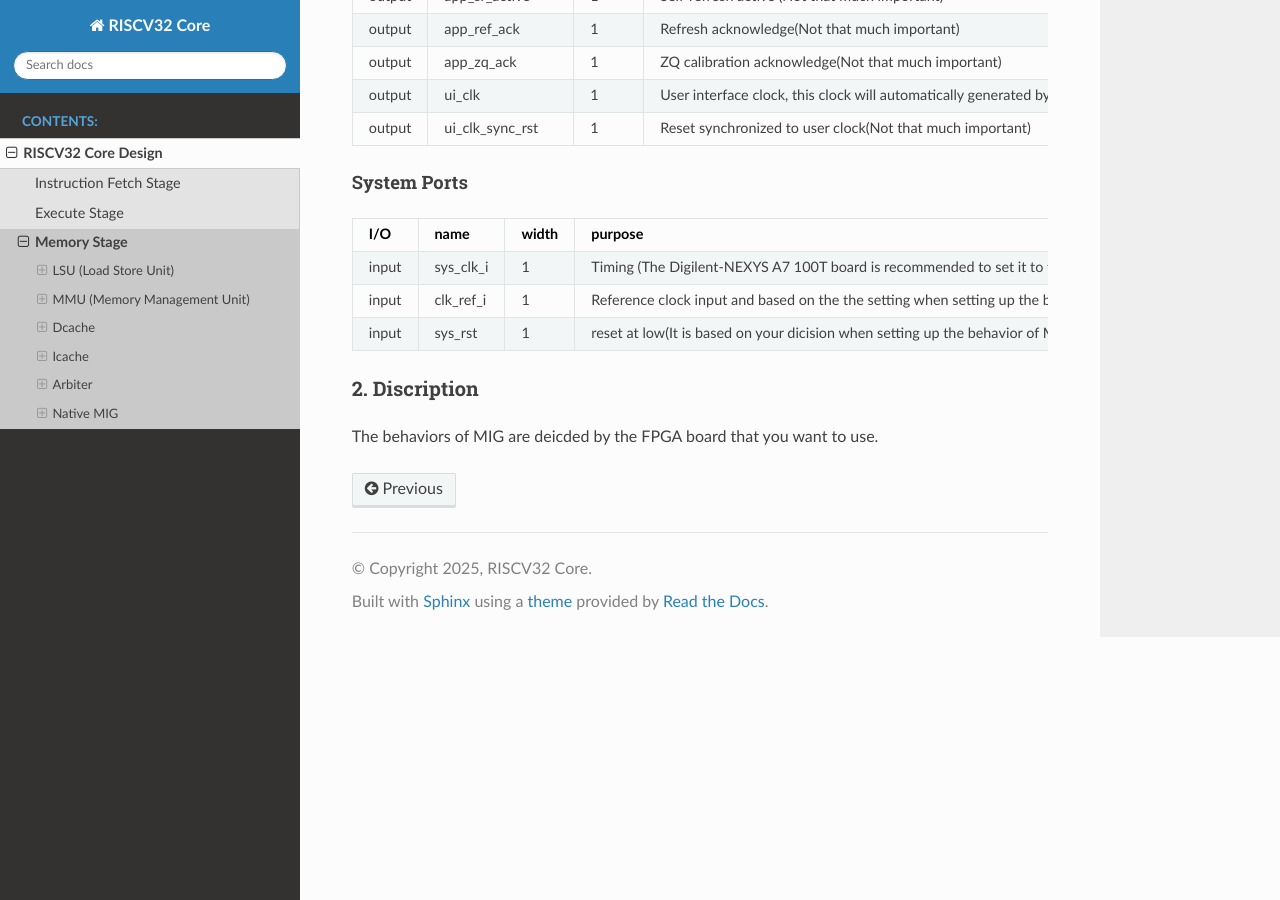
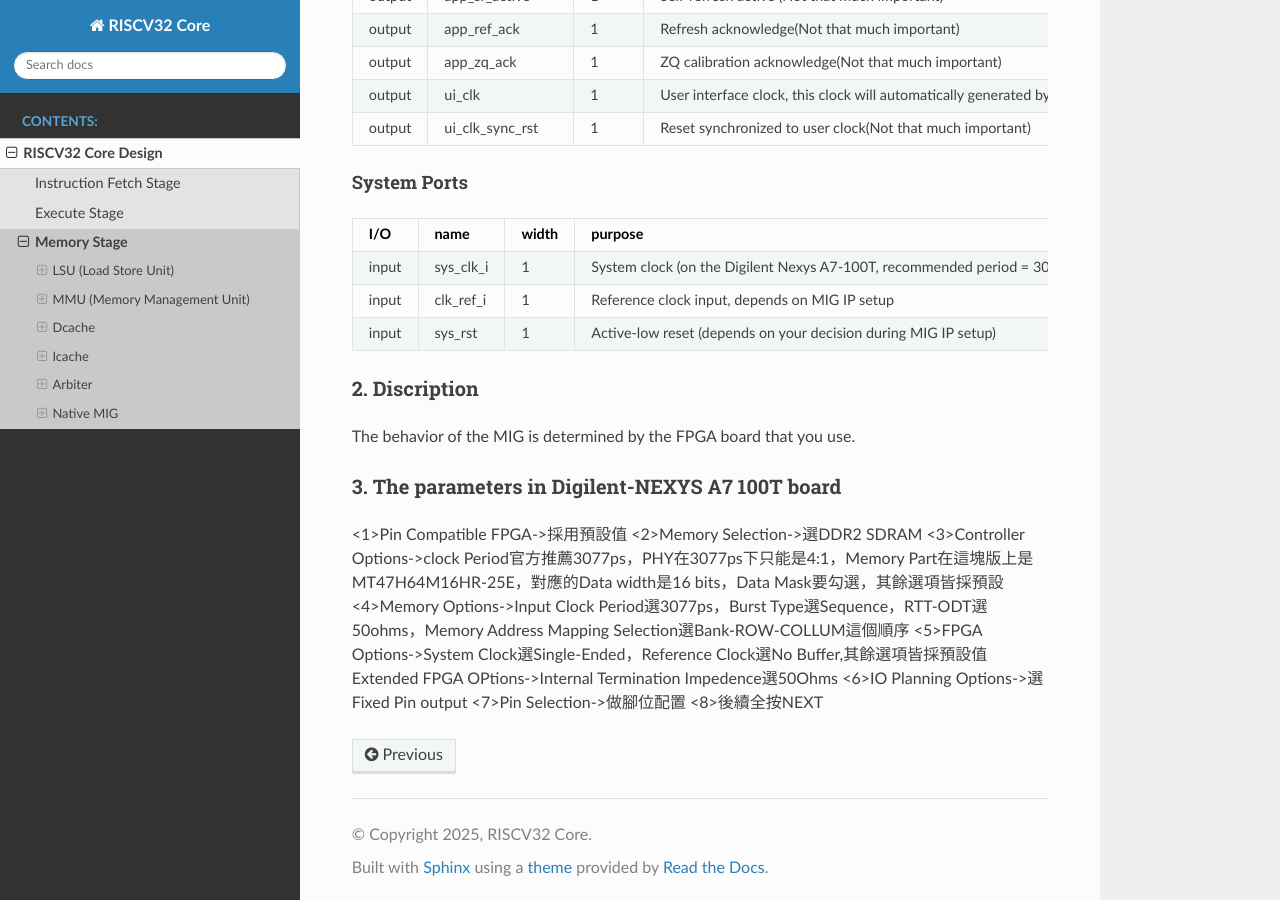
Before and after one commit to ttcn-0906/riscv32-core-doc, a Sphinx documentation site: the page built from docs/source/mem_stage.md, in a window 1280 px wide and 900 px high, scrolled down 9417 px. Built offline with Sphinx 7.4.7 and the Read the Docs theme 3.1.0, drawn with Linux system fonts in a browser that asks for light colours.

Commit message:
Update mem_stage.md

```diff
--- a/docs/source/mem_stage.md
+++ b/docs/source/mem_stage.md
@@ -320,10 +320,21 @@ Skip them, this part will automatically operate by MIG IP after a command is iss
 #### System Ports
 | I/O   | name        | width | purpose                  |
 | ----- | ----------- | ----- | ------------------------ |
-| input | sys_clk_i | 1     | Timing (The Digilent-NEXYS A7 100T board is recommended to set it to the period of 3077ps )      |
-| input | clk_ref_i | 1     | Reference clock input and based on the the setting when setting up the  behavior of MIG IP  |
-| input | sys_rst    | 1     | reset at low(It is based on your dicision when setting up the  behavior of MIG IP ) |
+| input | sys_clk_i | 1     | System clock (on the Digilent Nexys A7-100T, recommended period = 3077 ps)     |
+| input | clk_ref_i | 1     | Reference clock input, depends on MIG IP setup  |
+| input | sys_rst    | 1     | Active-low reset (depends on your decision during MIG IP setup) |
 
 
 ### 2. Discription
-The behaviors of MIG are deicded by the FPGA board that you want to use.
+The behavior of the MIG is determined by the FPGA board that you use.
+
+### 3. The parameters in Digilent-NEXYS A7 100T board
+<1>Pin Compatible FPGA->採用預設值
+<2>Memory Selection->選DDR2 SDRAM
+<3>Controller Options->clock Period官方推薦3077ps，PHY在3077ps下只能是4:1，Memory Part在這塊版上是MT47H64M16HR-25E，對應的Data width是16 bits，Data Mask要勾選，其餘選項皆採預設
+<4>Memory Options->Input Clock Period選3077ps，Burst Type選Sequence，RTT-ODT選50ohms，Memory Address Mapping Selection選Bank-ROW-COLLUM這個順序
+<5>FPGA Options->System Clock選Single-Ended，Reference Clock選No Buffer,其餘選項皆採預設值
+Extended FPGA OPtions->Internal Termination Impedence選50Ohms
+<6>IO Planning Options->選Fixed Pin output
+<7>Pin Selection->做腳位配置
+<8>後續全按NEXT
```
